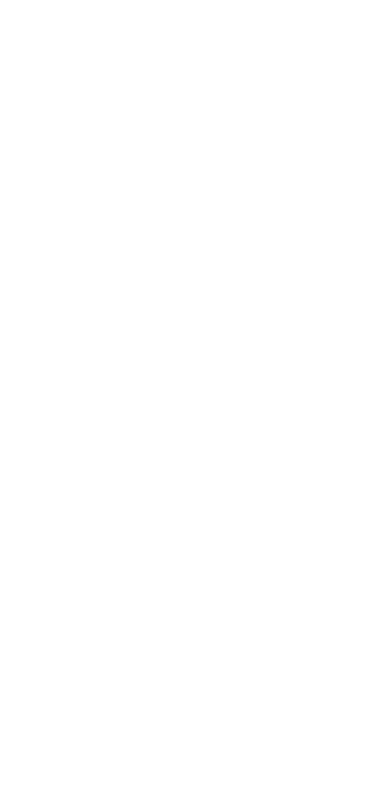
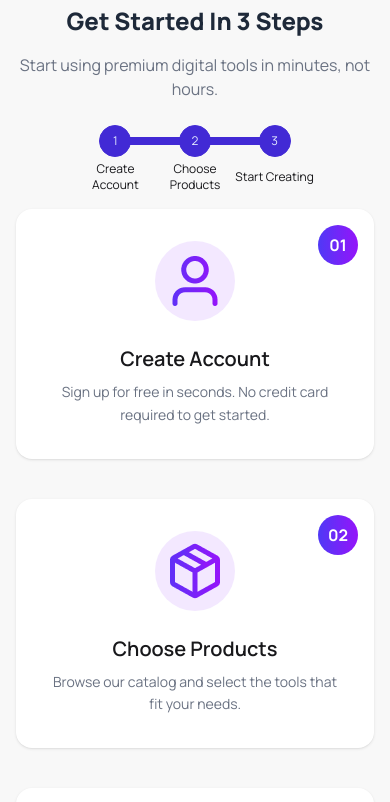
Before and after one commit to RedwanHaasaan/DigiTools, a React (Vite) app: page / in a window 390 px wide. Shown: the part 6860-7662 px from the top of the page. Before the commit the page ends 6801 px from the top, so only its background shows below. Built offline with nearby package versions, Linux system fonts and the light colour scheme.

Commit message:
feat(GetStarted, StepCard): Add GetStarted section with step-by-step guide and StepCard component

```diff
--- a/src/App.jsx
+++ b/src/App.jsx
@@ -4,6 +4,7 @@
 import ProductSection from "./sections/ProductSection";
 import StatSection from "./sections/StatSection";
 import { useState } from "react";
+import GetStarted from "./sections/GetStarted";
 function App() {
    const [cart, setCart] = useState([]);
    const [active, setActive] = useState("products");
@@ -16,6 +17,7 @@
         <Hero />
         <StatSection/>
         <ProductSection cart={cart} setCart={setCart} active={active} setActive={setActive} />
+        <GetStarted/>
       </main>
       <ToastContainer
         position="top-right"
--- /dev/null
+++ b/src/components/StepCard.jsx
@@ -0,0 +1,26 @@
+const StepCard = ({step,title,description,image}) => {
+  return (
+    <div className="relative bg-white rounded-2xl p-8 text-center shadow-sm">
+
+      {/* Step Badge */}
+      <div className="absolute top-4 right-4 w-10 h-10 flex items-center justify-center rounded-full bg-gradient text-white font-bold">
+        {step}
+      </div>
+
+      {/* Icon */}
+      <div className="w-20 h-20 mx-auto flex items-center justify-center rounded-full bg-purple-100 mb-6">
+        <img src={image}/>
+      </div>
+
+      {/* Title */}
+      <h2 className="text-xl font-semibold mb-2">{title}</h2>
+
+      {/* Description */}
+      <p className="text-gray-500 text-sm leading-relaxed">
+        {description}
+      </p>
+    </div>
+  );
+};
+
+export default StepCard;
--- /dev/null
+++ b/src/sections/GetStarted.jsx
@@ -0,0 +1,47 @@
+import StepCard from "../components/StepCard";
+import User from "../assets/user.png";
+import Package from "../assets/package.png";
+import Rocket from "../assets/rocket.png";
+const GetStarted = () => {
+  return (
+    <div className="mx-auto bg-base-200 text-center">
+      <div className="py-16 px-4 flex flex-col gap-5 lg:gap-10">
+        <div className="flex flex-col gap-4">
+          <h1 className="text-2xl md:text-3xl lg:text-5xl font-extrabold text-gray-800">Get Started In 3 Steps</h1>
+          <p className="text-base font-normal text-gray-500">Start using premium digital tools in minutes, not hours.</p>
+        </div>
+        <div>
+          <div className="flex flex-col gap-4 justify-centers items-center">
+            <ul className="steps w-4/6 mx-auto">
+              <li className="step step-primary text-xs lg:text-lg">Create Account</li>
+              <li className="step step-primary text-xs lg:text-lg">Choose Products</li>
+              <li className="step step-primary text-xs lg:text-lg">Start Creating</li>
+            </ul>
+            <div className="flex flex-col lg:flex-row gap-10 justify-center">
+              <StepCard
+                step="01"
+                title="Create Account"
+                description="Sign up for free in seconds. No credit card required to get started."
+                image={User}
+              />
+              <StepCard
+                step="02"
+                title="Choose Products"
+                description="Browse our catalog and select the tools that fit your needs."
+                image={Package}
+              />
+              <StepCard
+                step="03"
+                title="Start Creating"
+                description="Download and start using your premium tools immediately."
+                image={Rocket}
+              />
+            </div>
+          </div>
+        </div>
+      </div>
+    </div>
+  );
+};
+
+export default GetStarted;
```
Also changed, not shown: src/assets/Play.png (deleted).
